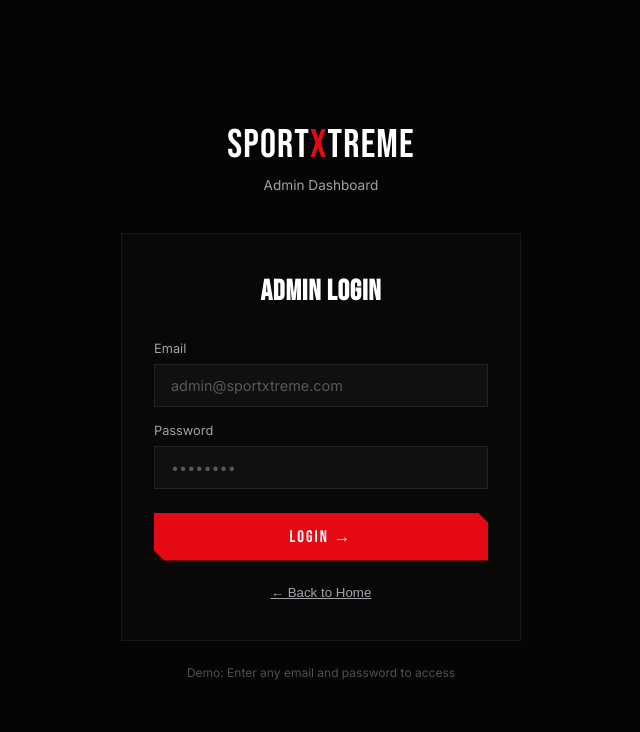
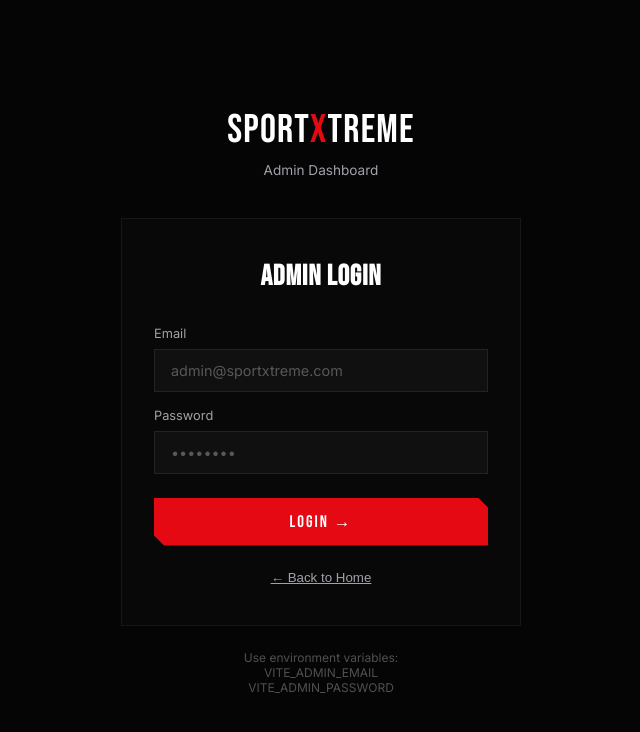
Before and after one commit to VoidVedh/sportxtreme-events, a React (Vite) app: page /admin/login in a window 1280 px wide. Shown: the top 732 px of the page, without its empty margins (319-959 px from the left). Built offline with nearby package versions, Linux system fonts and the light colour scheme.

Commit message:
CRITICAL: Update AdminLogin to use AuthContext with session-based authentication

```diff
--- a/src/pages/AdminLogin.jsx
+++ b/src/pages/AdminLogin.jsx
@@ -1,9 +1,11 @@
 import { useState } from "react";
 import { useNavigate } from "react-router-dom";
+import { useAuth } from "../context/AuthContext";
 import { C } from "../data/content";
 
 export default function AdminLogin() {
   const navigate = useNavigate();
+  const { login } = useAuth();
   const [email, setEmail] = useState("");
   const [password, setPassword] = useState("");
   const [error, setError] = useState("");
@@ -14,16 +16,15 @@ export default function AdminLogin() {
     setError("");
     setLoading(true);
 
-    // Simulate authentication
+    // Simulate network delay
     await new Promise(resolve => setTimeout(resolve, 1000));
 
-    // Demo credentials (any email/password works for demo)
-    if (email && password) {
-      localStorage.setItem("admin_authenticated", "true");
-      localStorage.setItem("admin_email", email);
+    const result = login(email, password);
+
+    if (result.success) {
       navigate("/admin/dashboard");
     } else {
-      setError("Please enter email and password");
+      setError(result.error || "Login failed");
     }
 
     setLoading(false);
@@ -99,7 +100,9 @@ export default function AdminLogin() {
         </div>
 
         <div style={{ marginTop: 24, textAlign: "center", fontSize: "0.75rem", color: "rgba(255,255,255,0.3)" }}>
-          Demo: Enter any email and password to access
+          <p>Use environment variables:</p>
+          <p>VITE_ADMIN_EMAIL</p>
+          <p>VITE_ADMIN_PASSWORD</p>
         </div>
       </div>
     </div>
```
